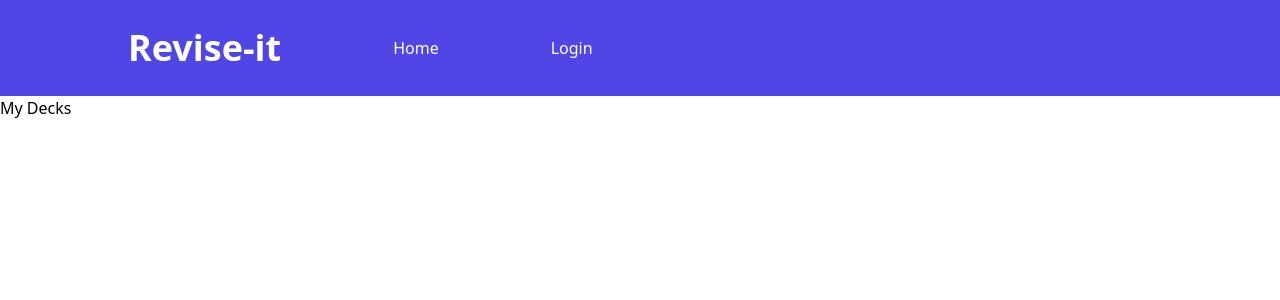
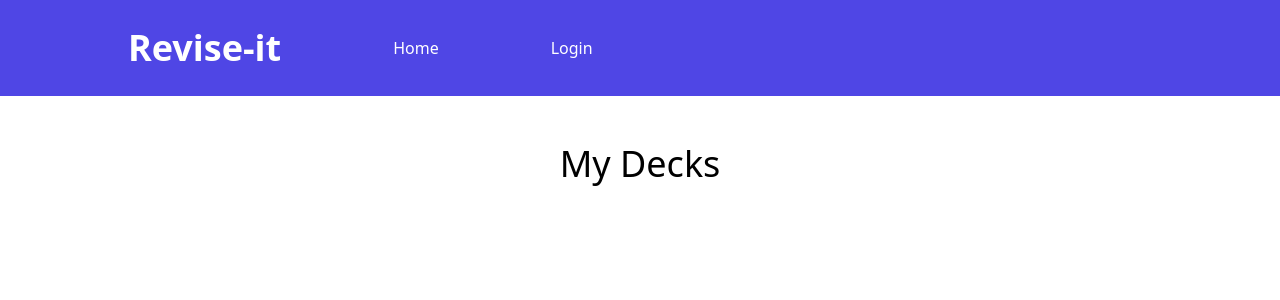
Before and after one commit to liam1703/revise-it, a Vue app in the folder frontend/: page /my-decks in a window 1280 px wide. Shown: the top 300 px of the page. Built offline with nearby package versions, Linux system fonts and the light colour scheme.

Commit message:
Center title

```diff
--- a/frontend/src/views/MyDecks.vue
+++ b/frontend/src/views/MyDecks.vue
@@ -1,6 +1,6 @@
 <template>
   <navbar />
-  <h1>My Decks</h1>
+  <h1 class="text-4xl text-center mt-12">My Decks</h1>
 </template>
 
 <script setup>
```
